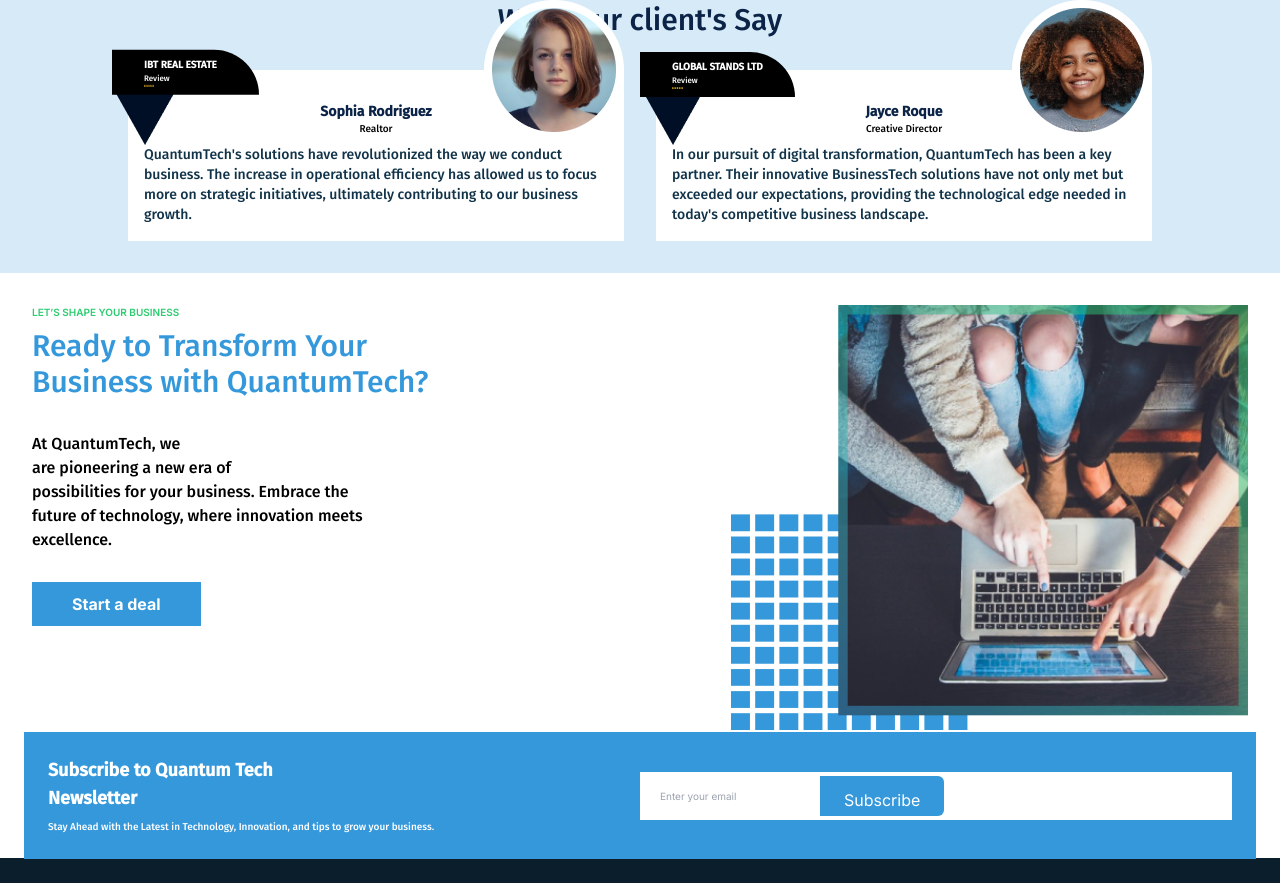
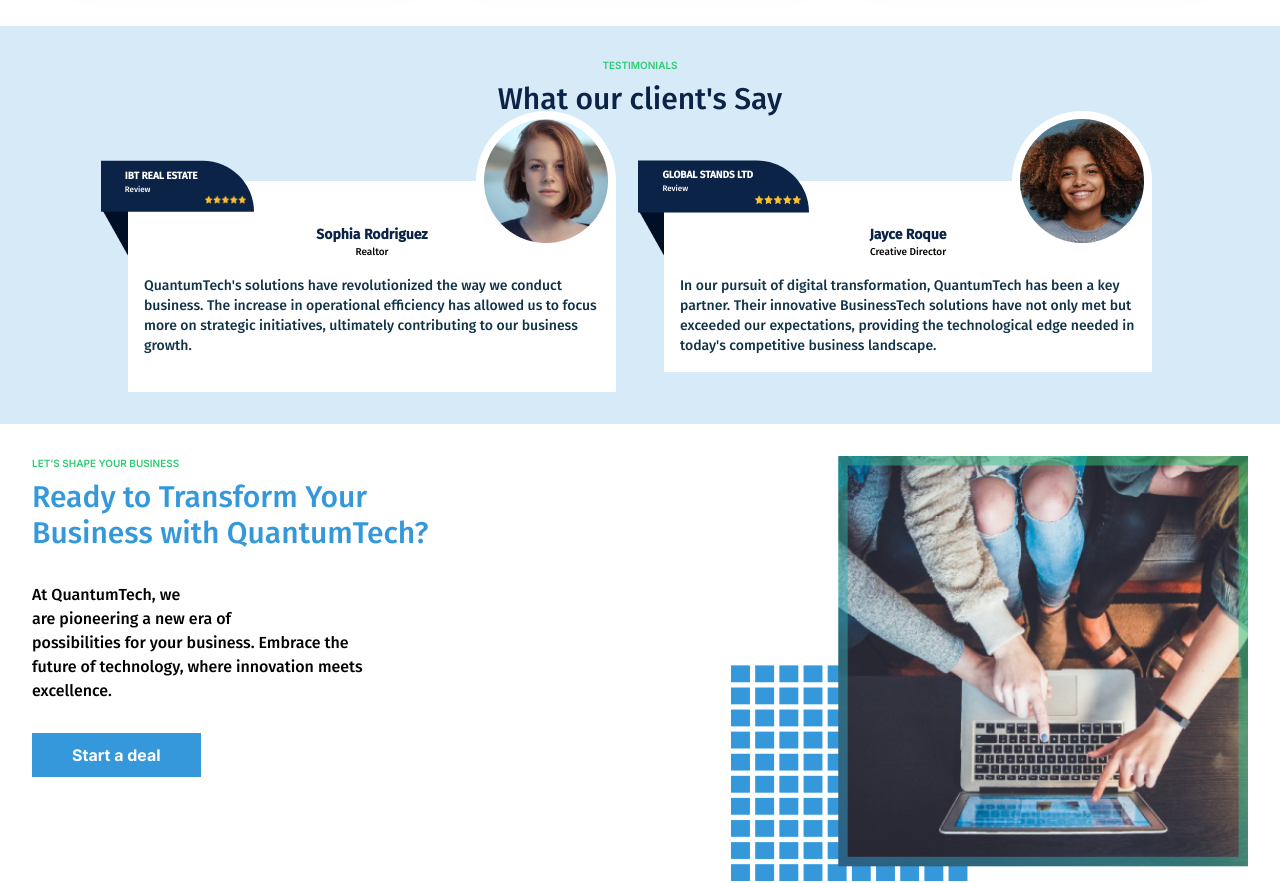
Before and after one commit to Glorypaul-pixel/Innovation, a Next.js app: page / in a window 1280 px wide. Shown: the part 2868-3751 px from the top of the page. Built offline with nearby package versions, Linux system fonts and the light colour scheme.

Commit message:
i am done baby

```diff
--- a/src/components/deal/deal.tsx
+++ b/src/components/deal/deal.tsx
@@ -48,7 +48,7 @@
             grow your business.
           </p>
         </div>
-        <div className="flex items-center bg-white p-1 w-1/2">
+        <div className="flex items-center justify-between bg-white p-1 w-1/2">
           <input
             type="text"
             className="outline-none text-textCustom h-hire-btn px-4 rounded-l-md"
@@ -56,7 +56,7 @@
           />
           <a
             href="#hire"
-            className="bg-hireMe text-white h-hire-btn py-3 px-6 rounded-r-md"
+            className="bg-hireMe text-white h-hire-btn py-3 px-6 text-textCustom"
           >
             Subscribe
           </a>
@@ -64,8 +64,8 @@
       </div>
 
       {/* Footer Section */}
-      <div className="bg-footerBg text-white text-textCustom mt-24">
-        <div className="flex space-x-10 pt-12 pl-52">
+      <div className="bg-footerBg text-white text-textCustom mt-24 ">
+        <div className="flex space-x-10 pt-20 pl-52">
           <div>
             <p className="font-semibold pb-2">Quick Links</p>
             <ul>
--- a/src/components/service/service.tsx
+++ b/src/components/service/service.tsx
@@ -9,7 +9,7 @@
 import "./service.css";
 const service = () => {
   return (
-    <div className="">
+    <div className="p-8">
       <div className="text-center">
         <h5 className="text-spanText text-textCustom font-semibold mb-2 ">
           OUR SERVICES
--- a/src/components/testimonial/testimonial.tsx
+++ b/src/components/testimonial/testimonial.tsx
@@ -12,31 +12,42 @@
         <h5 className="text-spanText text-textCustom font-semibold mb-2">
           TESTIMONIALS
         </h5>
-        <h1 className="text-2xl lg:text-3xl text-tmotext mb-8 font-fira font-medium">
+        <h1 className="text-2xl lg:text-3xl text-tmotext mb-8 font-fira font-medium pb-8">
           What our client{"'"}s Say
         </h1>
       </div>
-      <div className="flex justify-between space-x-8 px-32">
-        <div className="bg-white p-4 w-1/2 relative">
-          <div className="absolute right-0 transform translate-y-[-50%] top-0">
-            <Image src={Dp1} alt="IBT REAL ESTATE" style={{ width: "100%" }} />
+      <div className="flex justify-between space-x-12 px-32">
+
+        <div className="relative w-1/2">
+          <div className="absolute left-[-1.6rem] top-7 z-10">
+            <Image src={Polygon} alt="Polygon Background" />
           </div>
-          <div className="absolute left-[-1rem]">
-            <Image src={Polygon} alt="" />
+          <div className="bg-white p-4 flex-1 z-20 pb-9 mainDiv relative">
+            <div className="absolute right-0 transform translate-y-[-50%] top-0 z-30">
+              <Image
+                src={Dp1}
+                alt="IBT REAL ESTATE"
+                style={{ width: "100%" }}
+              />
             </div>
-          <div className="">
-            <div className="global bg-black text-white absolute left-[-1rem] transform translate-y-[-45%] top-0 rounded-tr-full py-2 px-8">
+
+            <div className="global bg-moniaBg text-white absolute left-[-1.7rem]  transform translate-y-[-40%] top-0 rounded-tr-full z-30">
+              <div className="pl-6 pr-14 pt-2">
                 <h1 className="font-bold font-fira text-textCustom">
                   IBT REAL ESTATE
                 </h1>
                 <p className="text-custom font-fira">Review</p>
-              <Image src={Star} alt="Star Rating" style={{ width: "12%" }} />
               </div>
 
-            <h1 className="text-sm mt-4 font-bold text-center font-fira text-tmotext">
+              <div className="flex items-end justify-end w-full px-2 pb-2">
+                <Image src={Star} alt="Star Rating" style={{ width: "30%" }} />
+              </div>
+            </div>
+
+            <h1 className="text-sm mt-4 font-bold text-center font-fira text-tmotext pt-3">
               Sophia Rodriguez
             </h1>
-            <h4 className="text-center font-medium font-fira text-textCustom">
+            <h4 className=" pb-2 text-center font-medium font-fira text-textCustom">
               Realtor
             </h4>
             <p className="mt-2 font-fira text-pTmotext text-sm">
@@ -47,30 +58,37 @@
             </p>
           </div>
         </div>
-        <div className="bg-white p-4 w-1/2 relative">
-          <div className="absolute right-0 transform translate-y-[-50%] top-0">
+
+
+        <div className="relative w-1/2">
+          <div className="absolute left-[-1.6rem] top-7 z-10">
+            <Image src={Polygon} alt="Polygon Background" />
+          </div>
+          <div className="bg-white p-4 z-20  mainDiv relative ">
+            <div className="absolute right-0 transform translate-y-[-50%] top-0 z-30">
               <Image
                 src={Dp2}
                 alt="GLOBAL STANDS LTD"
                 style={{ width: "100%" }}
               />
             </div>
-          <div className="absolute left-[-1rem] ">
-            <Image src={Polygon} alt="" />
-          </div>
-          <div className="">
-            <div className="global bg-black text-white absolute left-[-1rem] px-8 py-2 transform translate-y-[-40%] top-0 rounded-tr-full">
+            <div className="global bg-moniaBg text-white absolute left-[-1.6rem]  transform translate-y-[-40%] top-0 rounded-tr-full z-30">
+              <div className="pl-6 pr-14 pt-2">
                 <h1 className="font-bold font-fira text-textCustom">
                   GLOBAL STANDS LTD
                 </h1>
                 <p className="text-custom font-fira">Review</p>
-              <Image src={Star} alt="Star Rating" style={{ width: "12%" }} />
               </div>
 
-            <h1 className="text-sm mt-4 font-bold text-center font-fira text-tmotext">
+              <div className="flex items-end justify-end w-full px-2 pb-2">
+                <Image src={Star} alt="Star Rating" style={{ width: "30%" }} />
+              </div>
+            </div>
+
+            <h1 className="text-sm mt-4 font-bold text-center font-fira text-tmotext pt-3">
               Jayce Roque
             </h1>
-            <h4 className="text-center font-medium font-fira text-textCustom">
+            <h4 className="text-center font-medium font-fira text-textCustom pb-2">
               Creative Director
             </h4>
             <p className="mt-2 font-fira text-pTmotext text-sm">
--- a/tailwind.config.ts
+++ b/tailwind.config.ts
@@ -25,6 +25,7 @@
         advertBg: "#ECF0F1",
         tmoBg: "#D6EAF8",
         footerBg: "#0A1E2C",
+        moniaBg : "#0B2347"
       },
       width: {
         header: "1440px",
```
Lines whose indentation alone changed are shown as unchanged.
